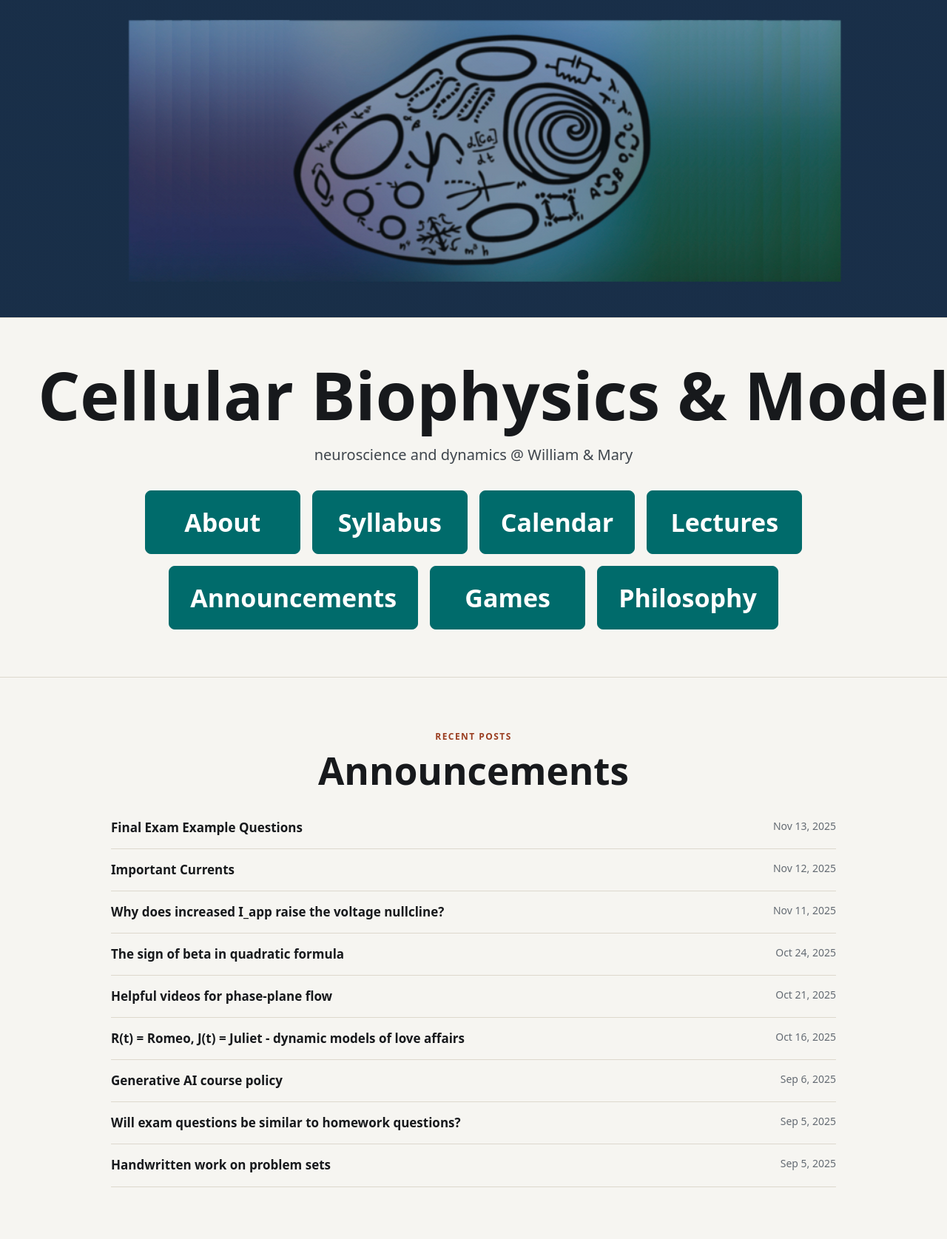
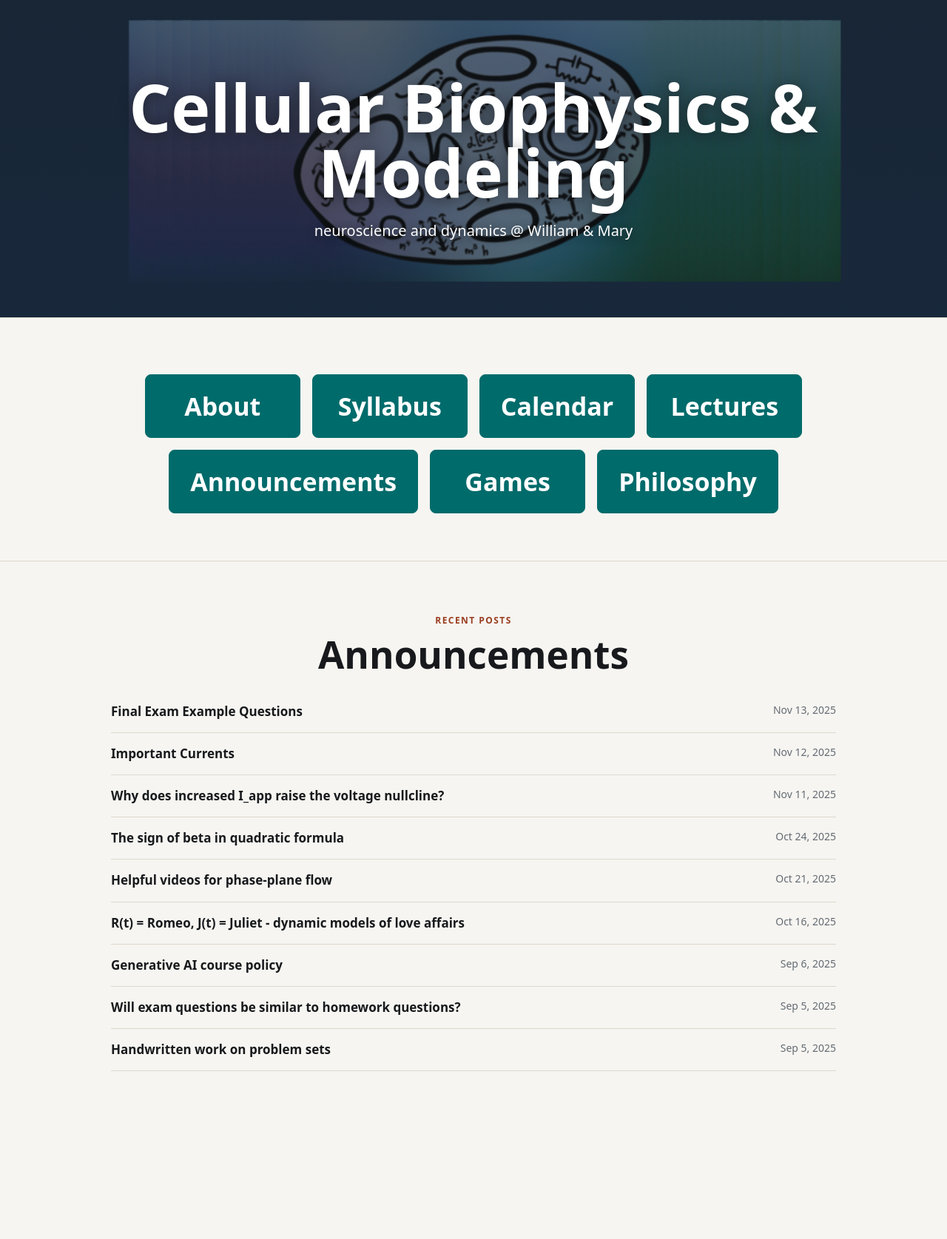
Before and after one commit to gregconradismith/cellular-biophysics-and-modeling, a Jekyll site: the page built from docs/index.md, in a window 1280 px wide. Shown: the whole page at 74% size. Built offline with Jekyll 4.4.1, drawn with Linux system fonts in a browser that asks for light colours; after the commit the page ends 1518 px from its top, so only the background shows below that.

Commit message:
Overlay home title on banner

```diff
--- a/docs/_layouts/home.html
+++ b/docs/_layouts/home.html
@@ -2,10 +2,13 @@
 layout: default
 ---
     <section class="hero home-hero">
-      <div class="hero-banner" role="img" aria-label="Cellular Biophysics and Modeling primer artwork"></div>
+      <div class="hero-banner" role="img" aria-label="Cellular Biophysics and Modeling primer artwork">
+        <div class="hero-banner-copy">
+          <h1>{{ site.title | escape }}</h1>
+          <p>{{ site.description | escape }}</p>
+        </div>
+      </div>
       <div class="hero-copy">
-        <h1>{{ site.title | escape }}</h1>
-        <p>{{ site.description | escape }}</p>
         <nav class="hero-nav" aria-label="Course pages">
           <a href="{{ '/pages/about/' | relative_url }}">About</a>
           <a href="{{ '/pages/syllabus/' | relative_url }}">Syllabus</a>
--- a/docs/assets/site.css
+++ b/docs/assets/site.css
@@ -93,14 +93,31 @@ main { min-height: 70vh; }
   padding: 0;
 }
 .hero-banner {
+  display: grid;
+  place-items: center;
   min-height: clamp(220px, 34vw, 430px);
+  padding: clamp(34px, 7vw, 84px) clamp(18px, 4vw, 56px);
   background:
-    linear-gradient(180deg, rgba(23, 25, 28, .06), rgba(23, 25, 28, .06)),
+    linear-gradient(180deg, rgba(23, 25, 28, .46), rgba(23, 25, 28, .34)),
     url("../wp-content/uploads/2018/11/cbpprimergraphicrectangle-001.jpeg") center / cover no-repeat;
   border-bottom: 1px solid var(--line);
+  text-align: center;
+}
+.hero-banner-copy {
+  max-width: 1200px;
+}
+.hero-banner-copy h1 {
+  color: white;
+  white-space: normal;
+  text-shadow: 0 3px 18px rgba(23, 25, 28, .62);
+}
+.hero-banner-copy p {
+  margin: 0 auto;
+  color: white;
+  text-shadow: 0 2px 12px rgba(23, 25, 28, .72);
 }
 .home-hero .hero-copy {
-  padding: clamp(30px, 5vw, 60px) clamp(18px, 4vw, 56px) clamp(34px, 5vw, 64px);
+  padding: clamp(24px, 4vw, 44px) clamp(18px, 4vw, 56px) clamp(34px, 5vw, 64px);
   text-align: center;
 }
 .home-hero .hero-copy p {
```
